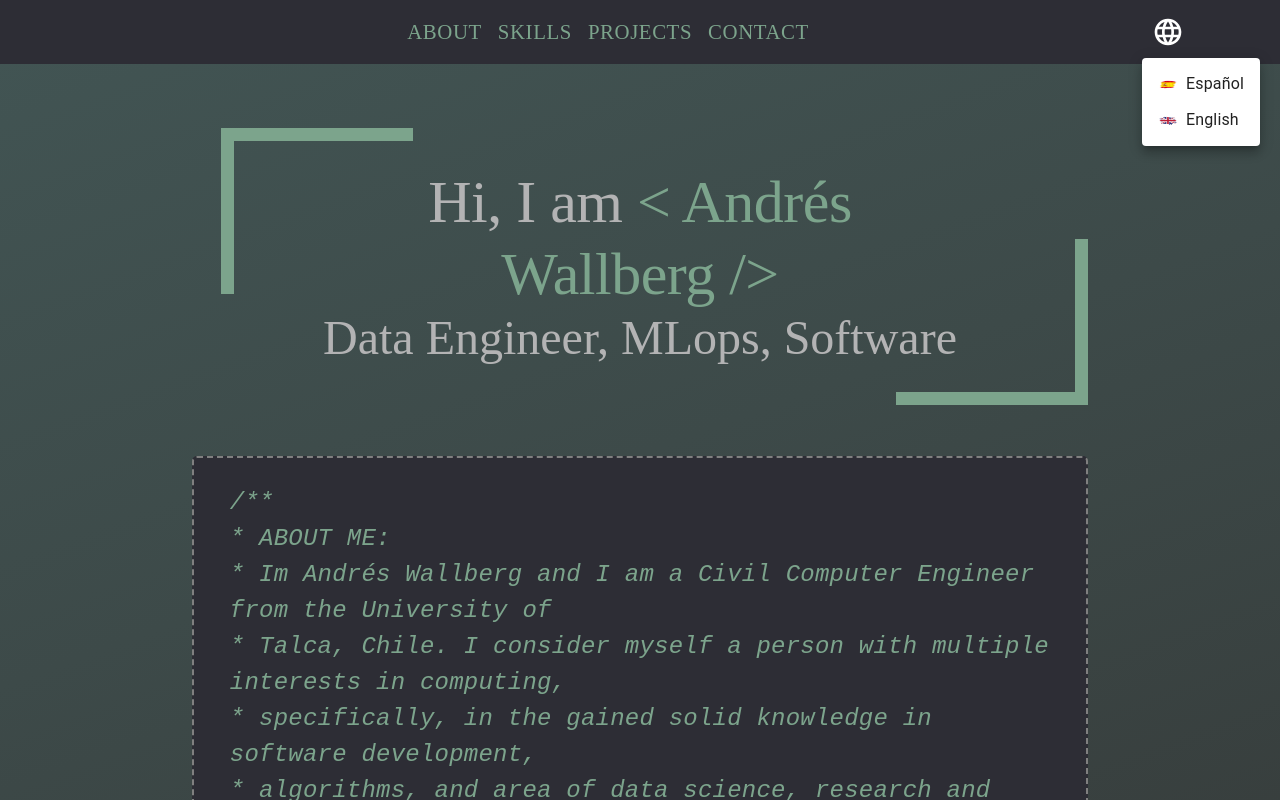
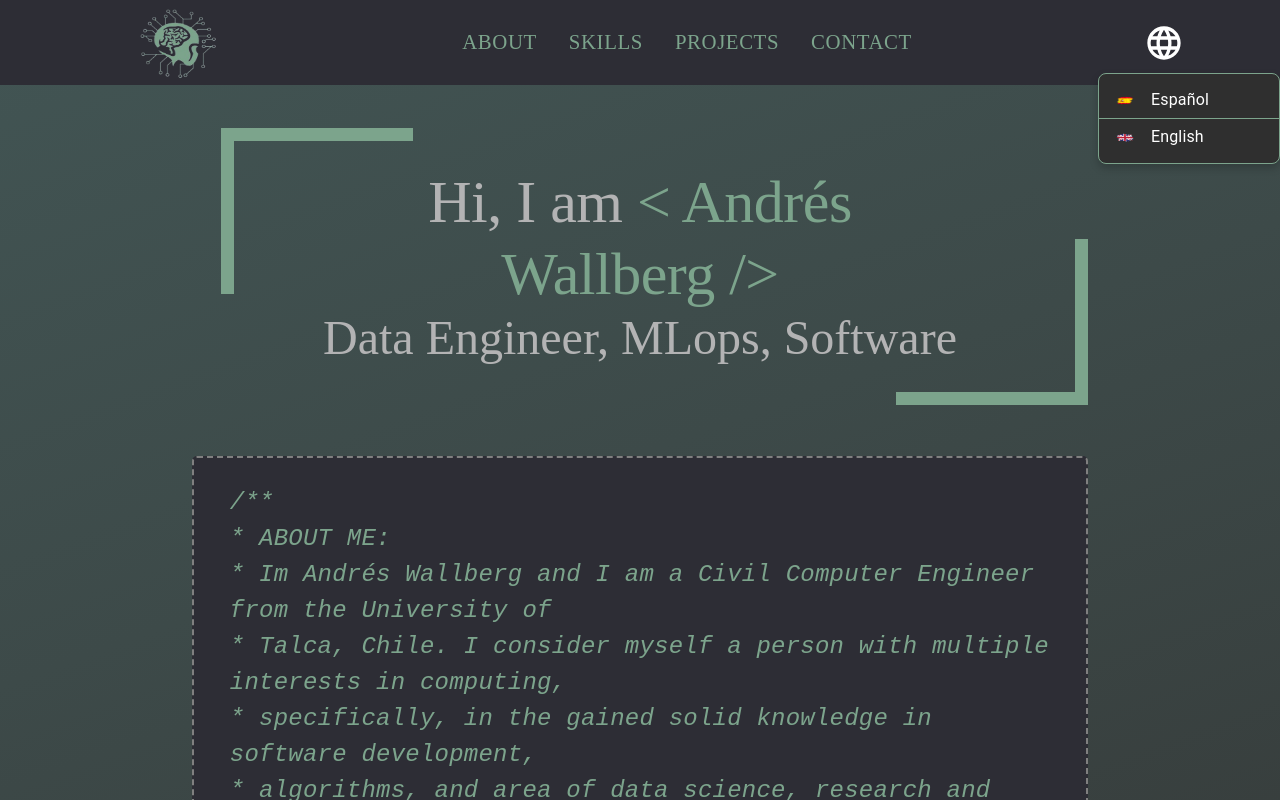
Before and after one commit to AndresWV/Portafolio, a Next.js app: page / in a window 1280 px wide. Both pictures are taken after a click on the button 1168 px from the left and 32 px from the top of the page. Shown: the top 800 px of the page. Built offline with nearby package versions, Linux system fonts and the light colour scheme.

Commit message:
menu for languagues

```diff
--- a/app/components/NavBar.tsx
+++ b/app/components/NavBar.tsx
@@ -1,26 +1,10 @@
-"use client";
 import * as React from 'react';
 import { useState } from 'react';
-import AppBar from '@mui/material/AppBar';
-import Box from '@mui/material/Box';
-import Divider from '@mui/material/Divider';
-import Drawer from '@mui/material/Drawer';
-import IconButton from '@mui/material/IconButton';
-import List from '@mui/material/List';
-import ListItem from '@mui/material/ListItem';
-import ListItemButton from '@mui/material/ListItemButton';
-import ListItemText from '@mui/material/ListItemText';
-import Toolbar from '@mui/material/Toolbar';
-import Typography from '@mui/material/Typography';
-import Button from '@mui/material/Button';
-import Grid from '@mui/material/Grid';
 import Image from 'next/image';
-import Menu from '@mui/material/Menu';
-import MenuItem from '@mui/material/MenuItem';
 import LanguageIcon from '@mui/icons-material/Language';
 import spa from '../../public/assets/img/spain.png';
 import ingl from '../../public/assets/img/inglaterra.png';
-
+import { Grid, Box, useMediaQuery, Menu, MenuItem, IconButton, Drawer, Divider, Button, Typography, AppBar, Toolbar, List, ListItem, ListItemButton, ListItemText } from '@mui/material';
 interface Props {
     window?: () => Window;
 }
@@ -46,7 +30,6 @@ export default function DrawerAppBar(props: Props) {
     };
 
     const changeLanguage = (language: string) => {
-        // Implementa la lógica para cambiar el idioma aquí
         console.log(`Idioma cambiado a ${language}`);
         handleLanguageMenuClose();
     };
@@ -134,13 +117,14 @@ export default function DrawerAppBar(props: Props) {
                 }}
             >
                 <Toolbar sx={{ justifyContent: 'space-between' }}>
+                    <Box sx={{ display: 'flex', alignItems: 'center' }}>
                         <IconButton
                             color="inherit"
                             aria-label="open drawer"
                             edge="start"
                             onClick={handleDrawerToggle}
                             sx={{
-                            mr: 1,
+                                mr: 2,
                                 display: { sm: 'none' },
                                 width: 100,
                                 height: 100,
@@ -166,7 +150,27 @@ export default function DrawerAppBar(props: Props) {
                                 }}
                             />
                         </IconButton>
-                    <Box sx={{ display: { xs: 'none', sm: 'flex' }, alignItems: 'center', flexGrow: 1, justifyContent: 'center' }}>
+                        <Typography
+                            component="div"
+                            sx={{ display: { xs: 'none', sm: 'block' }, ml: 2 }}
+                        >
+                            <Image
+                                src="/assets/img/logo.png"
+                                width={150}
+                                height={85}
+                                alt="Avatar"
+                                style={{ float: 'left' }}
+                            />
+                        </Typography>
+                    </Box>
+                    <Box
+                        sx={{
+                            display: { xs: 'none', md: 'flex' }, // Cambia sm a md para que el Drawer se active a 770px
+                            flexGrow: 1,
+                            justifyContent: 'center', // Centra los links del navbar
+                            gap: '1rem', // Añade un pequeño espacio entre los botones
+                        }}
+                    >
                         {navItems.map((item) => (
                             <Button
                                 key={item}
@@ -190,29 +194,67 @@ export default function DrawerAppBar(props: Props) {
                         onClick={handleLanguageMenuClick}
                         sx={{
                             ml: 2,
-                            width: 48,
-                            height: 48,
-                            '& svg': {
-                                fontSize: '2rem',
-                            },
                             '&:hover': {
                                 backgroundColor: 'transparent',
                                 transform: 'scale(1.1)',
                             },
                         }}
                     >
-                        <LanguageIcon />
+                        <LanguageIcon sx={{ fontSize: 40 }} />
                     </IconButton>
                     <Menu
                         anchorEl={anchorEl}
                         open={Boolean(anchorEl)}
                         onClose={handleLanguageMenuClose}
+                        sx={{
+                            '& .MuiMenu-paper': {
+                                top: '56px', // Ajusta la posición superior para que el menú quede justo debajo del botón
+                                right: 0, // Alinea el menú a la derecha del botón
+                                minWidth: '150px', // Ajusta el ancho mínimo del menú
+                                boxShadow: '0px 4px 8px rgba(0, 0, 0, 0.2)', // Sombra más sutil
+                                borderRadius: '8px',
+                                background: '#2f2f2f', // Fondo acorde a la paleta de colores
+                                border: '1px solid #7ca48c', // Borde acorde a la paleta de colores
+                                padding: '0', // Elimina el padding extra
+                                margin: '0 !important', // Elimina el margen extra
+                                transform: 'translateY(8px)', // Ajusta la posición para evitar el margen
+                                color: '#ffffff', // Color del texto
+                            }
+                        }}
                     >
-                        <MenuItem onClick={() => changeLanguage('es')}>
+                        <MenuItem
+                            onClick={() => changeLanguage('es')}
+                            sx={{
+                                display: 'flex',
+                                alignItems: 'center',
+                                gap: '0.5rem', // Separación entre la bandera y el texto
+                                '&:not(:last-child)': {
+                                    borderBottom: '1px solid #7ca48c', // Línea divisoria entre opciones
+                                },
+                                '&:hover': {
+                                    backgroundColor: '#7ca48c',
+                                    color: '#ffffff',
+                                },
+                            }}
+                        >
                             <Image src={spa} alt="Spanish Flag" width={20} height={15} />
                             <Typography sx={{ ml: 1 }}>Español</Typography>
                         </MenuItem>
-                        <MenuItem onClick={() => changeLanguage('en')}>
+                        <MenuItem
+                            onClick={() => changeLanguage('en')}
+                            sx={{
+                                display: 'flex',
+                                alignItems: 'center',
+                                gap: '0.5rem', // Separación entre la bandera y el texto
+                                '&:last-child': {
+                                    borderBottom: 'none', // Elimina la línea divisoria en la última opción
+                                },
+                                '&:hover': {
+                                    backgroundColor: '#7ca48c',
+                                    color: '#ffffff',
+                                },
+                            }}
+                        >
                             <Image src={ingl} alt="US Flag" width={20} height={15} />
                             <Typography sx={{ ml: 1 }}>English</Typography>
                         </MenuItem>
@@ -229,7 +271,7 @@ export default function DrawerAppBar(props: Props) {
                         keepMounted: true,
                     }}
                     sx={{
-                        display: { xs: 'block', sm: 'none' },
+                        display: { xs: 'block', md: 'none' },
                         '& .MuiDrawer-paper': {
                             boxSizing: 'border-box',
                             width: drawerWidth,
```
Lines whose indentation alone changed are shown as unchanged.
